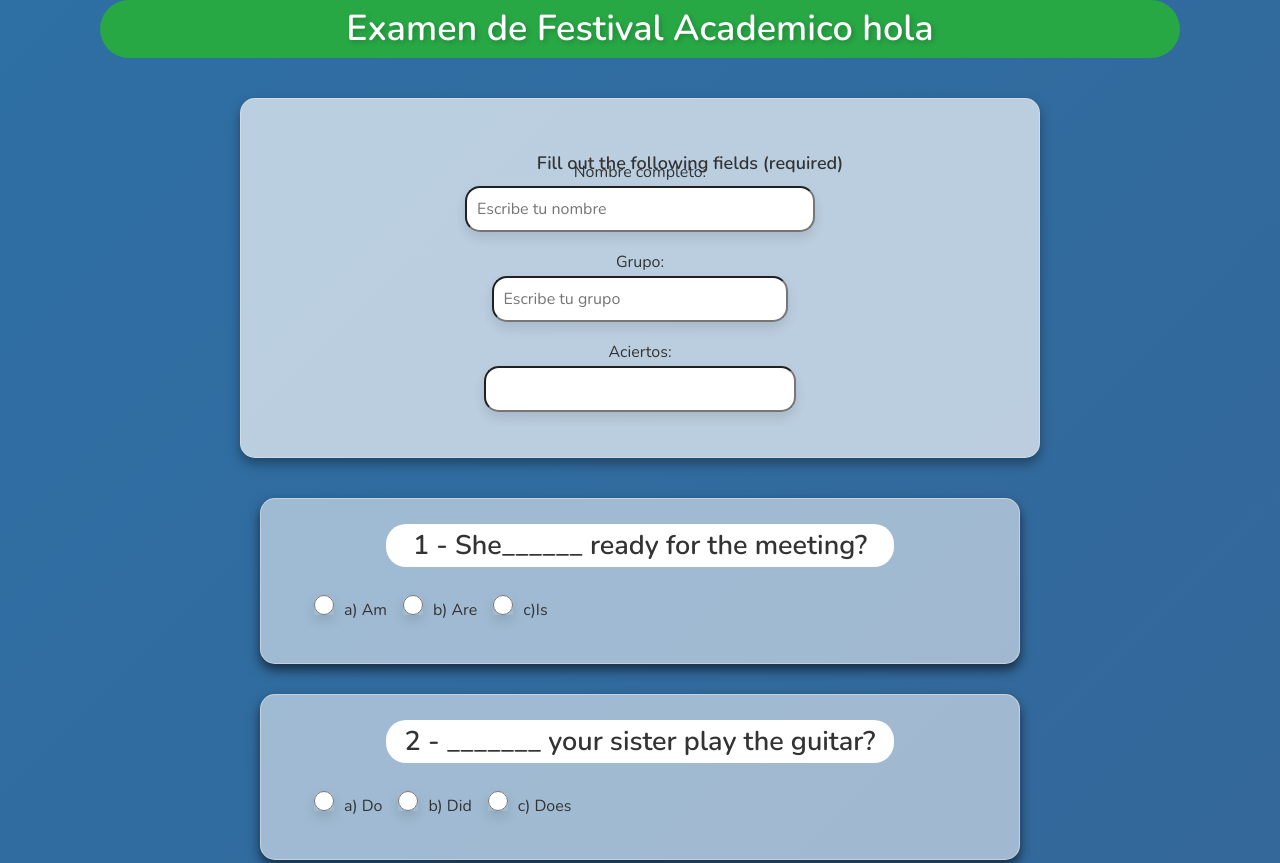
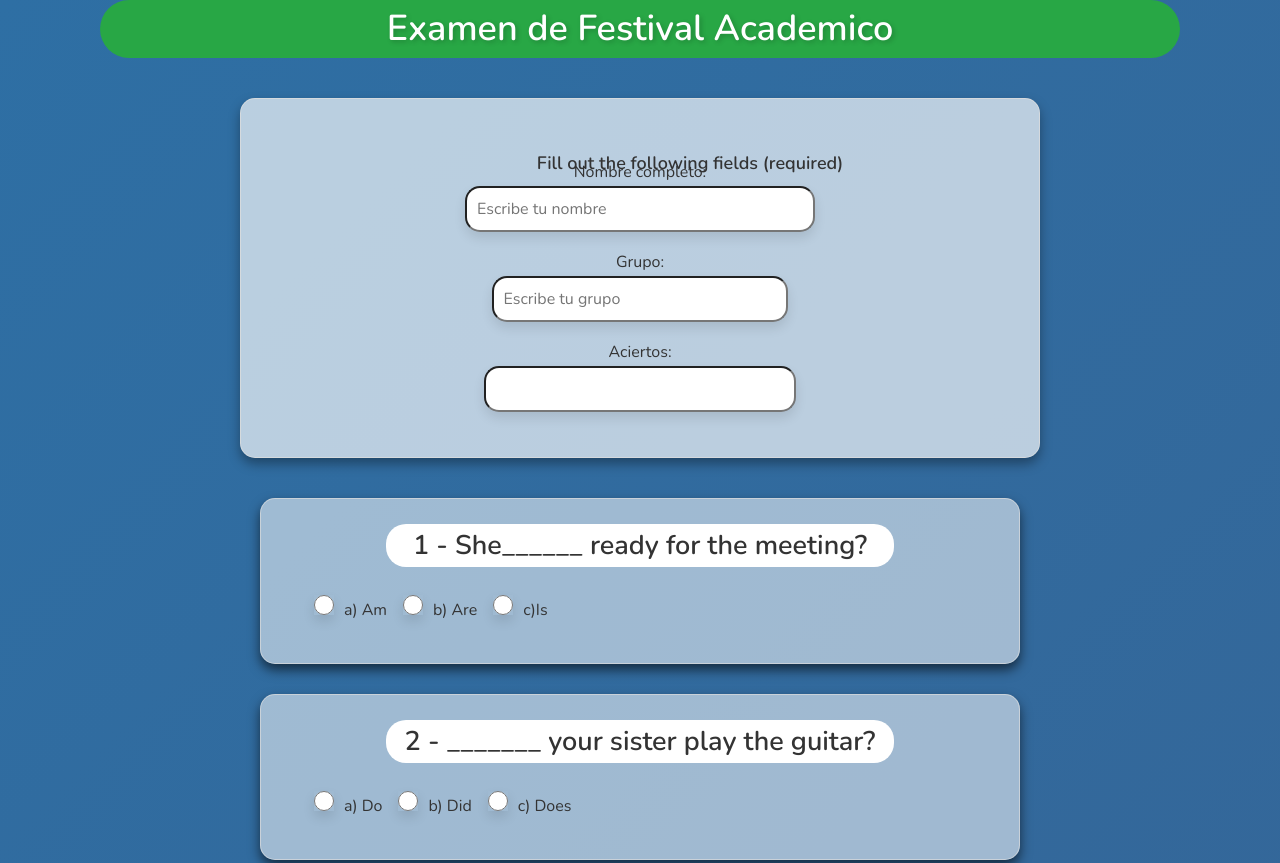
Before and after one commit to Dangi43khol3ikgr437y/Examen-Festival, a website: page public/index.html in a window 1280 px wide. Shown: the top 863 px of the page. Drawn offline with nearby package versions, Linux system fonts and the light colour scheme.

Commit message:
Update index.html

```diff
--- a/public/index.html
+++ b/public/index.html
@@ -8,7 +8,7 @@
     <title>Examen festival</title>
 </head>
 <body>
-    <h1>Examen de Festival Academico hola</h1>
+    <h1>Examen de Festival Academico</h1>
     <div class="contenedor-datos">
         <h4>Fill out the following fields (required)</h4>
         <div>
```
